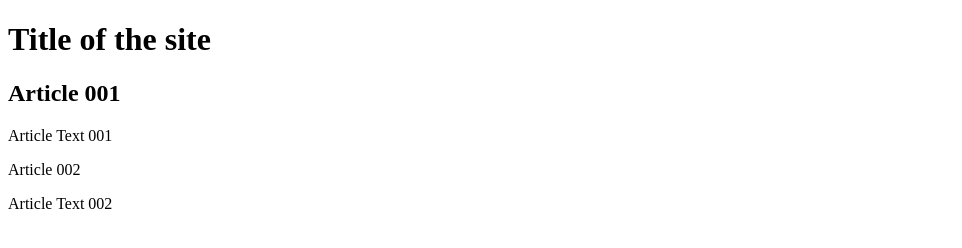
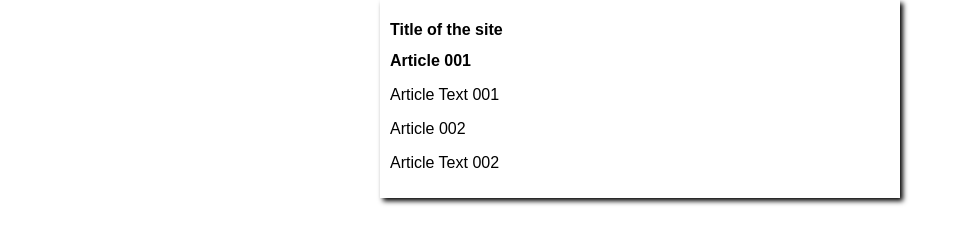
Before and after one commit to rafaellescs/project-site, a plain HTML site: page index.html in a window 1280 px wide. Shown: the whole page, without its empty margins (0-962 px from the left). Drawn offline with Linux system fonts and the light colour scheme.

Commit message:
started design

```diff
--- /dev/null
+++ b/estilos/style.css
@@ -0,0 +1,11 @@
+*{
+    font-family: Arial, Helvetica, sans-serif;
+    font-size: 16px;
+}
+body{
+    background-color: white;
+    width: 500px;
+    margin: auto;
+    padding: 10px;
+    box-shadow: 3px 3px 5px rgb(0, 0, 0.473);
+}
--- a/index.html
+++ b/index.html
@@ -4,6 +4,7 @@
     <meta charset="UTF-8">
     <meta name="viewport" content="width=device-width, initial-scale=1.0">
     <title>Title of the site</title>
+    <link rel="stylesheet" href="estilos/style.css">
 </head>
 <body>
     <main>
```
